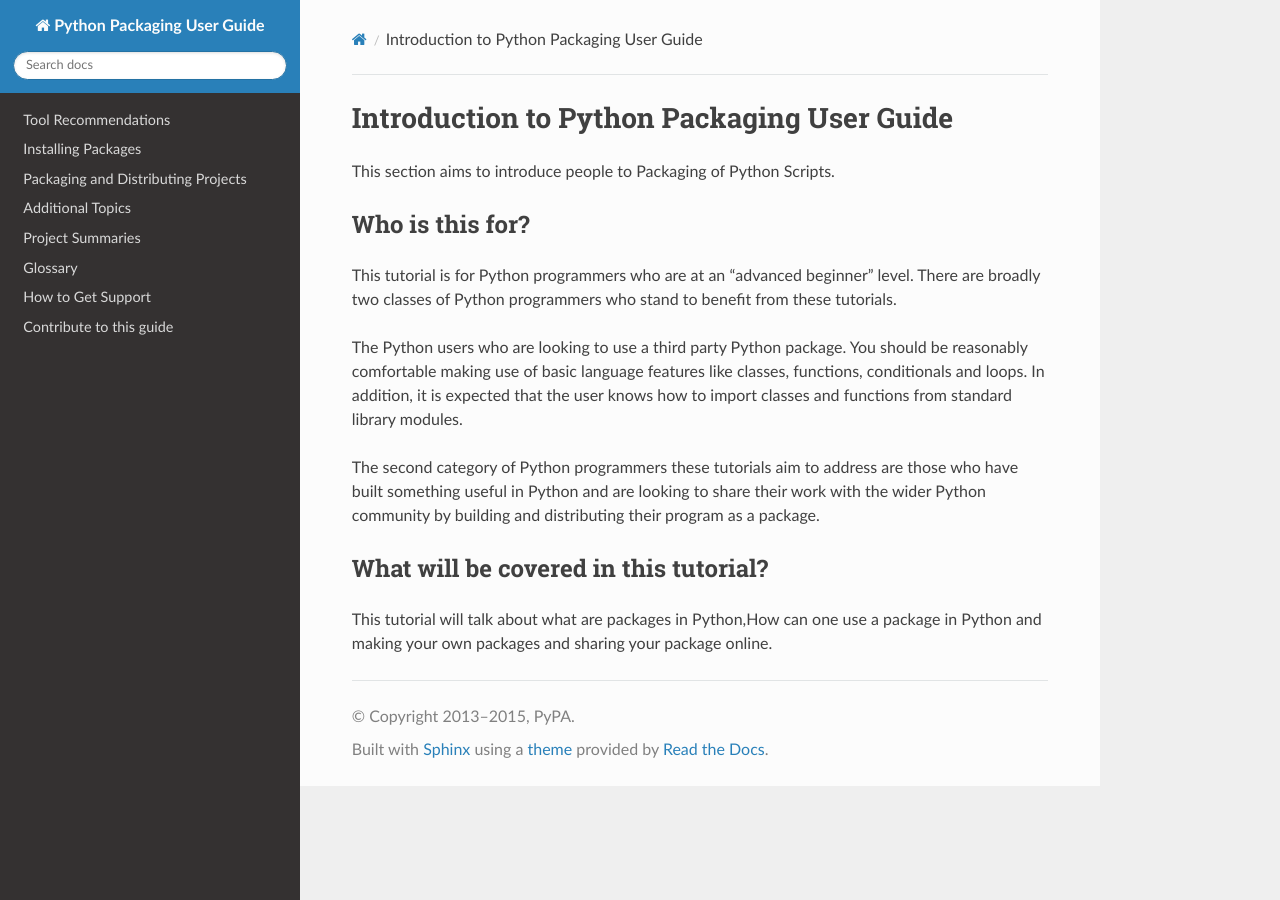
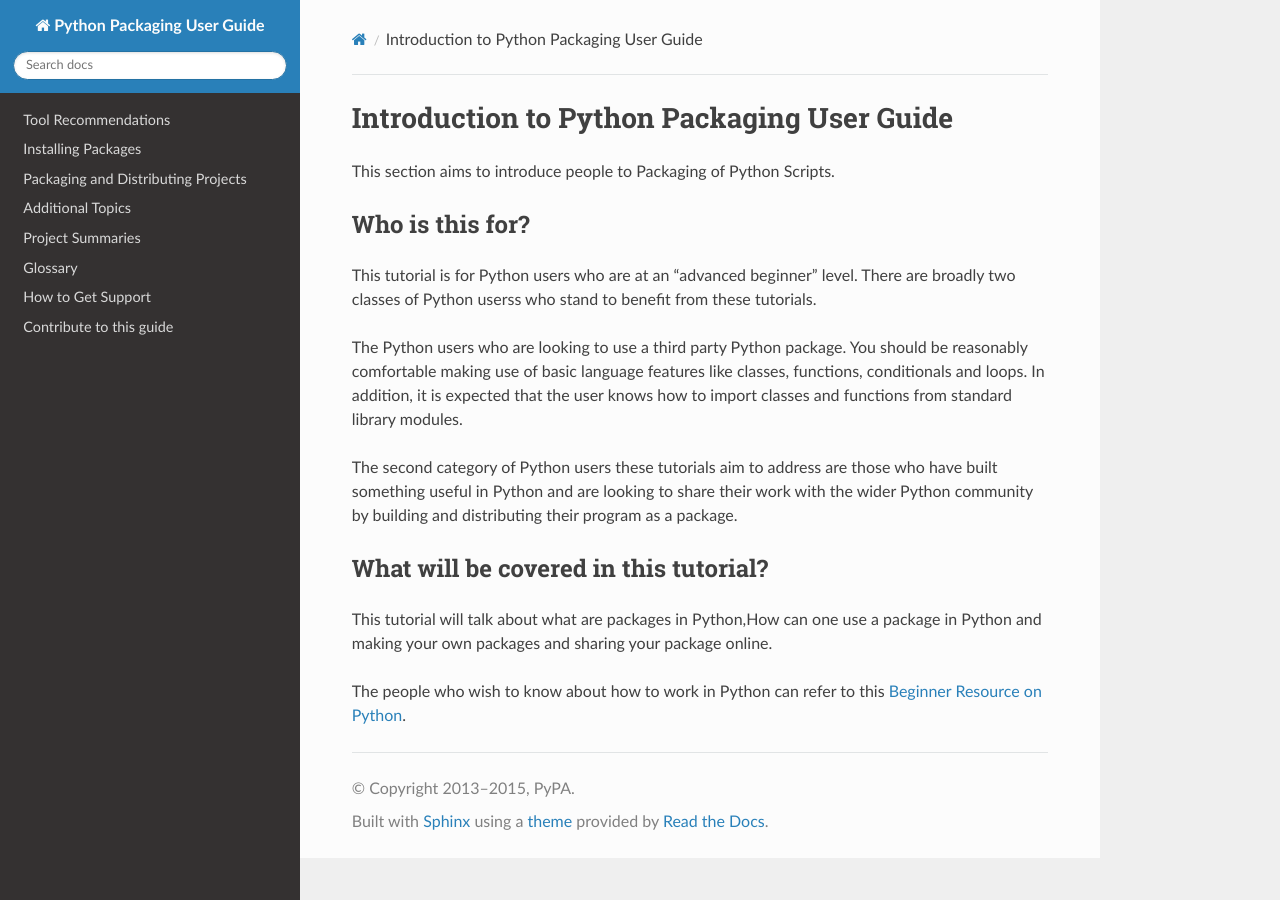
Before and after one commit to pypa/packaging.python.org, a Sphinx documentation site: the page built from source/intro-tutorial.rst, in a window 1280 px wide. Built offline with Sphinx 7.4.7 and the Read the Docs theme 2.0.0, drawn with Linux system fonts in a browser that asks for light colours; pages that are not in the unit, such as notebooks, are missing from menus.

Commit message:
Updated intro-tutorial.rst
Added a Link to a Python Resource

```diff
--- a/source/intro-tutorial.rst
+++ b/source/intro-tutorial.rst
@@ -6,14 +6,16 @@ This section aims to introduce people to Packaging of Python Scripts.
 
 Who is this for?
 ~~~~~~~~~~~~~~~~~
-This tutorial is for Python programmers who are at an "advanced beginner" level. There are broadly two classes of Python programmers who stand to benefit from these tutorials.
+This tutorial is for Python users who are at an "advanced beginner" level. There are broadly two classes of Python userss who stand to benefit from these tutorials.
 
 The Python users who are looking to use a third party Python package. You should be reasonably comfortable making use of basic language features like classes, functions, conditionals and loops. In addition, it is expected that the user knows how to import classes and functions from standard library modules.
 
-The second category of Python programmers these tutorials aim to address are those who have built something useful in Python and are looking to share their work with the wider Python community by building and distributing their program as a package.
+The second category of Python users these tutorials aim to address are those who have built something useful in Python and are looking to share their work with the wider Python community by building and distributing their program as a package.
 
 
 What will be covered in this tutorial?
 ~~~~~~~~~~~~~~~~~~~~~~~~~~~~~~~~~~~~~~
 
 This tutorial will talk about what are packages in Python,How can one use a package in Python and making your own packages and sharing your package online.
+
+The people who wish to know about how to work in Python can refer to this `Beginner Resource on Python <https://wiki.python.org/moin/BeginnersGuide>`_.
```
